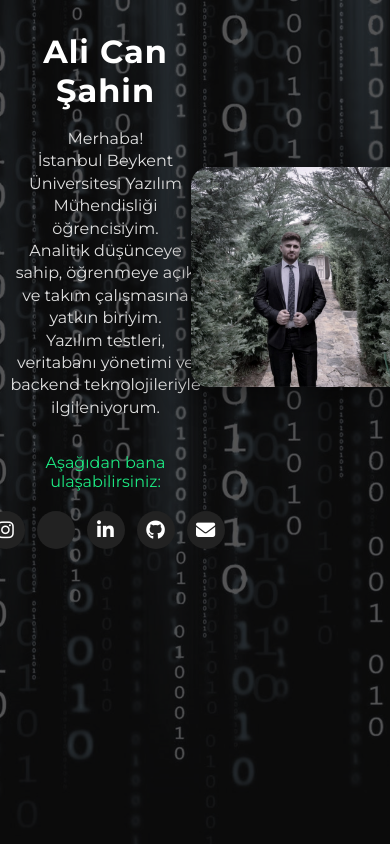
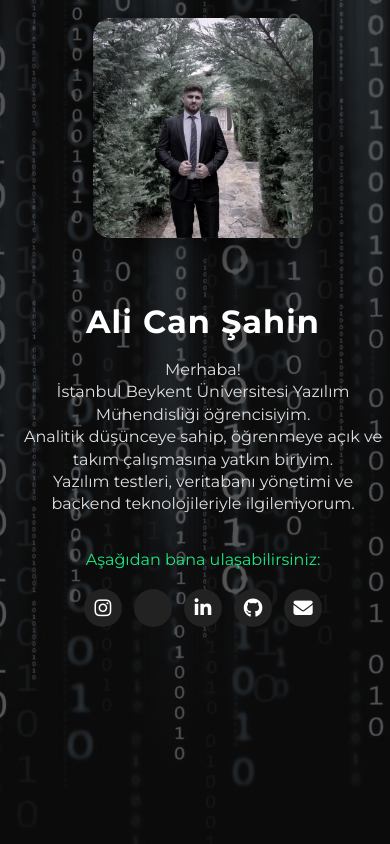
Before and after one commit to alicansah1n/alicansah1n.github.io, a plain HTML site: page index.html in a window 390 px wide. Shown: the top 844 px of the page. Drawn offline with Linux system fonts and the light colour scheme.

Commit message:
Add files via upload

```diff
--- a/style.css
+++ b/style.css
@@ -110,26 +110,46 @@ h1 {
 
 @media (max-width: 900px) {
   .container {
-      /* flex-direction: column; */
+      flex-direction: column !important;
       height: auto;
       padding: 0 8px;
       flex-wrap: nowrap;
+      align-items: center;
   }
-  .left, .right {
-      flex: 1 1 0;
+  .left {
       width: 100vw;
       min-width: 0 !important;
       align-items: center !important;
       padding-left: 0 !important;
+      justify-content: flex-start !important;
+      order: 2;
+      display: flex;
+      flex-direction: column;
+  }
+  .right {
+      width: 100vw;
+      min-width: 0 !important;
+      align-items: center !important;
       justify-content: center !important;
-  }
-  .left {
-      flex-direction: column !important;
+      order: 1;
+      display: flex;
+      flex-direction: column;
   }
   h1 {
       font-size: 2rem;
       text-align: center;
       margin-top: 32px;
+      order: 1;
+  }
+  .profile-photo {
+      width: 90vw;
+      max-width: 220px;
+      margin: 18px auto 32px auto;
+      display: block;
+      order: 2;
+  }
+  .about-short, .contact-text, .social-icons {
+      order: 3;
   }
   .about-short {
       font-size: 1rem;
@@ -154,10 +174,4 @@ h1 {
       height: 38px;
       font-size: 1.2rem;
   }
-  .profile-photo {
-      width: 90vw;
-      max-width: 220px;
-      margin: 18px auto 32px auto;
-      display: block;
-  }
 }
```
